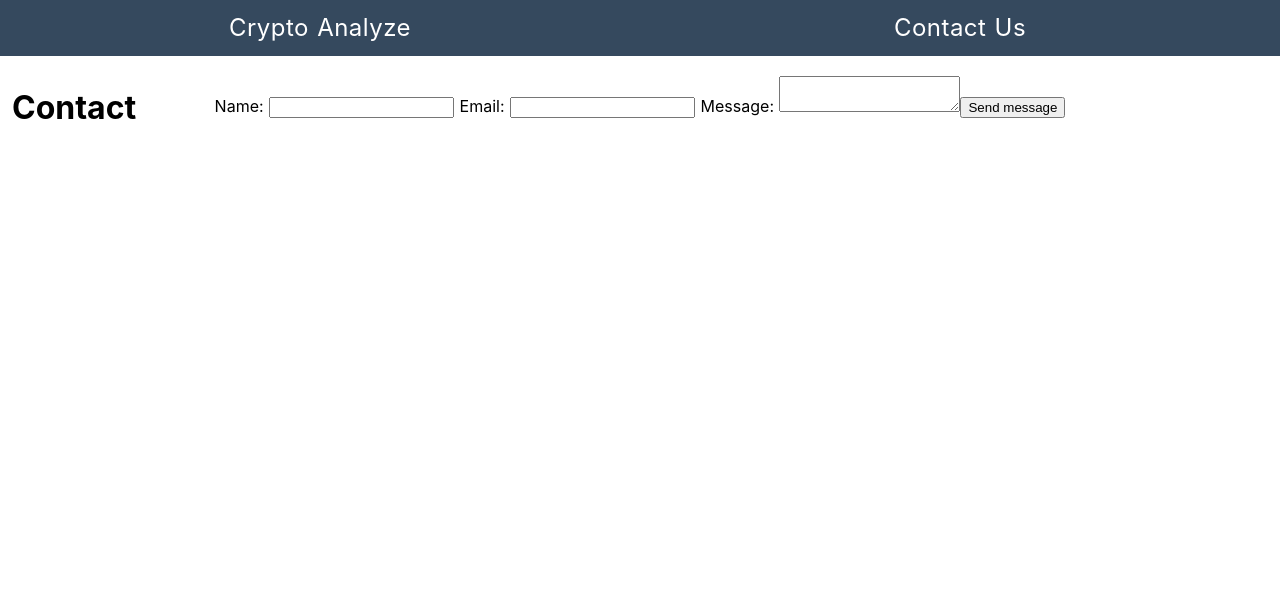
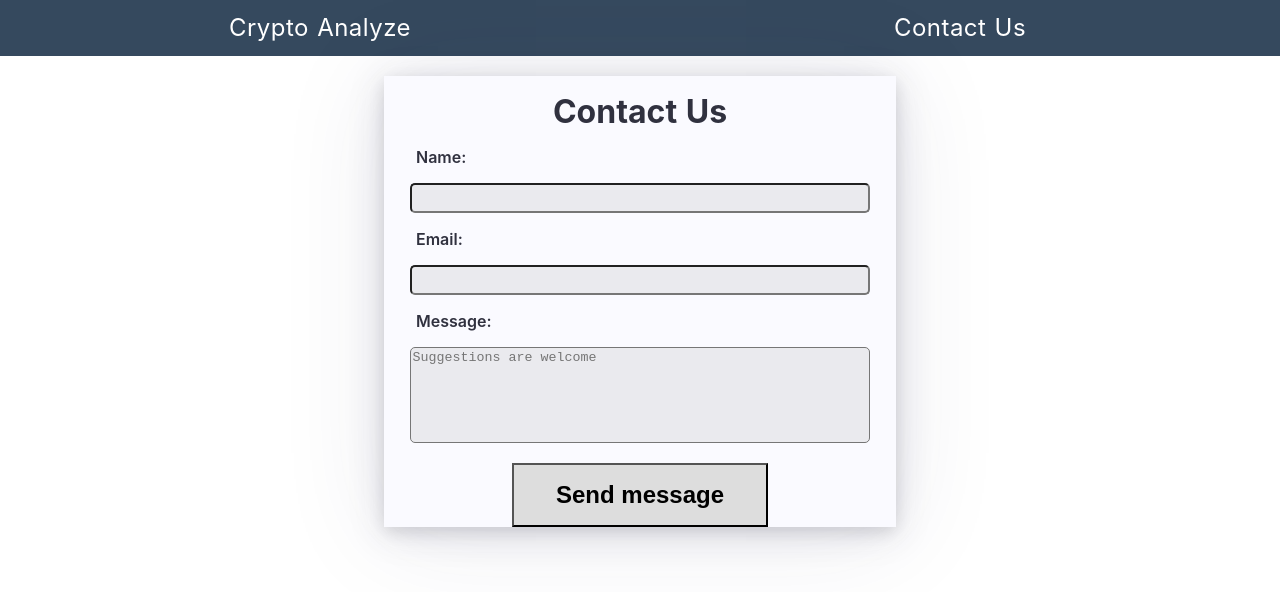
Before and after one commit to frederickalcantara/crypto-analyze, a Nuxt app: page /Contact in a window 1280 px wide. Shown: the top 592 px of the page. Built offline with nearby package versions, Linux system fonts and the light colour scheme.

Commit message:
Added shadow styling to form

```diff
--- a/src/pages/Contact.vue
+++ b/src/pages/Contact.vue
@@ -2,12 +2,12 @@
   <div>
     <Header />
     <div class="container">
-      <h1 class="title">
-        Contact
-      </h1>
       <div class="content">
-        <form name="contact" action="" method="post" netlify>
+        <form class="contact" name="contact" netlify-honeypot="bot-field" action="" method="post" netlify>
           <input type="hidden" name="contact" value="contact">
+          <h1 class="title">
+            Contact Us
+          </h1>
           <label class="form-label" for="name">
             Name:
           </label>
@@ -19,7 +19,10 @@
           <label class="form-label" for="message">
             Message:
           </label>
-          <textarea class="form-field" name="message" id="message"></textarea>
+          <textarea class="form-text" rows="6" name="message" id="message" placeholder="Suggestions are welcome"></textarea>
+          <p class="hidden">
+            <label>Don’t fill this out: <input name="bot-field"></label>
+          </p>
           <input class="form-button" type="submit" value="Send message" />
         </form>
       </div>
@@ -58,15 +61,65 @@ export default {
 	grid-template-rows: 40% auto;
 	text-align: center;
 	margin-top: 20px;
+	color: #30313f;
+}
+
+.content {
+	grid-column-start: 2;
+	grid-column-end: 3;
+	grid-row-start: 1;
+	grid-row-end: 1;
+	display: flex;
+	flex-flow: column wrap;
 }
 
 .contact {
-	grid-column-start: 2;
-	grid-column-end: 3;
-	min-height: 60vh;
+	background-color: #fafaff;
+	height: 75vh;
+	width: 40vw;
+	margin: 0 auto;
+	box-shadow: 0 5px 100px rgba(50, 50, 93, 0.1),
+		0 5px 35px rgba(50, 50, 93, 0.15), 0 5px 15px rgba(0, 0, 0, 0.1);
 }
 
 h1 {
-	margin: 12px;
+	padding-top: 16px;
+	text-align: center;
+	margin-bottom: 16px;
+}
+
+.hidden {
+	display: none;
+}
+
+.form-label {
+	display: block;
+	text-align: left;
+	margin-left: 32px;
+	font-weight: 600;
+}
+
+.form-field,
+.form-text {
+	background-color: #eaeaee;
+	margin: 16px 16px;
+	width: 90%;
+	border-radius: 5px;
+}
+
+.form-field {
+	height: 30px;
+}
+
+#message {
+	resize: none;
+}
+
+.form-button {
+	background-color: #dddddd;
+	height: 64px;
+	width: 50%;
+	font-size: 24px;
+	font-weight: 700;
 }
 </style>
```
